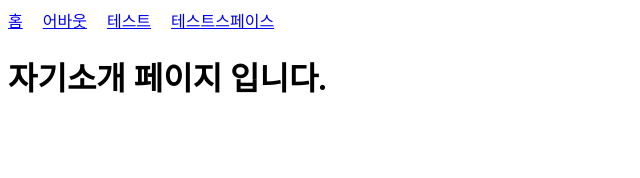
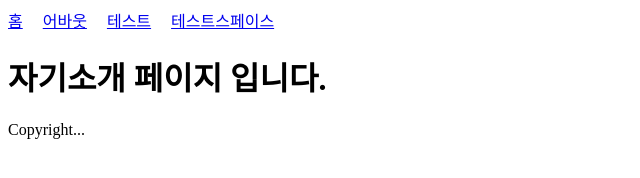
Before and after one commit to leewooyup/my-blog-2022-09-16, a Gatsby site: page /about in a window 1280 px wide. Shown: the full height of the page, 0-640 px from the left. Built offline with nearby package versions, Linux system fonts and the light colour scheme; Gatsby itself is replaced by a stand-in of ours.

Commit message:
children을 이용한 Layout 컴포넌트 도입, Head 컴포넌트 대체

```diff
--- a/src/components/head.js
+++ /dev/null
@@ -1,15 +0,0 @@
-import { Link } from "gatsby";
-import React from "react";
-
-function Head() {
-  return (
-    <div style={{ display: "flex", gap: 20 }}>
-      <Link to="/">홈</Link>
-      <Link to="/about">어바웃</Link>
-      <Link to="/test">테스트</Link>
-      <Link to="/test-space">테스트스페이스</Link>
-    </div>
-  );
-}
-
-export default Head;
--- /dev/null
+++ b/src/components/layout.js
@@ -0,0 +1,21 @@
+import { Link } from "gatsby";
+import React from "react";
+
+function Layout({ children }) {
+  return (
+    <>
+      <main>
+        <div style={{ display: "flex", gap: 20 }}>
+          <Link to="/">홈</Link>
+          <Link to="/about">어바웃</Link>
+          <Link to="/test">테스트</Link>
+          <Link to="/test-space">테스트스페이스</Link>
+        </div>
+        {children}
+        <div>Copyright...</div>
+      </main>
+    </>
+  );
+}
+
+export default Layout;
--- a/src/pages/about.js
+++ b/src/pages/about.js
@@ -1,13 +1,12 @@
 import React from "react";
-import Head from "../components/head";
+import Layout from "../components/layout";
 
 function AboutPage() {
   return (
-    <main>
+    <Layout>
       <title>자기소개</title>
-      <Head />
       <h1>자기소개 페이지 입니다.</h1>
-    </main>
+    </Layout>
   );
 }
 
```
Also changed, not shown: src/pages/index.js (+3 -4 lines), src/pages/test-space.js (+3 -4 lines), src/pages/test.js (+3 -4 lines).
